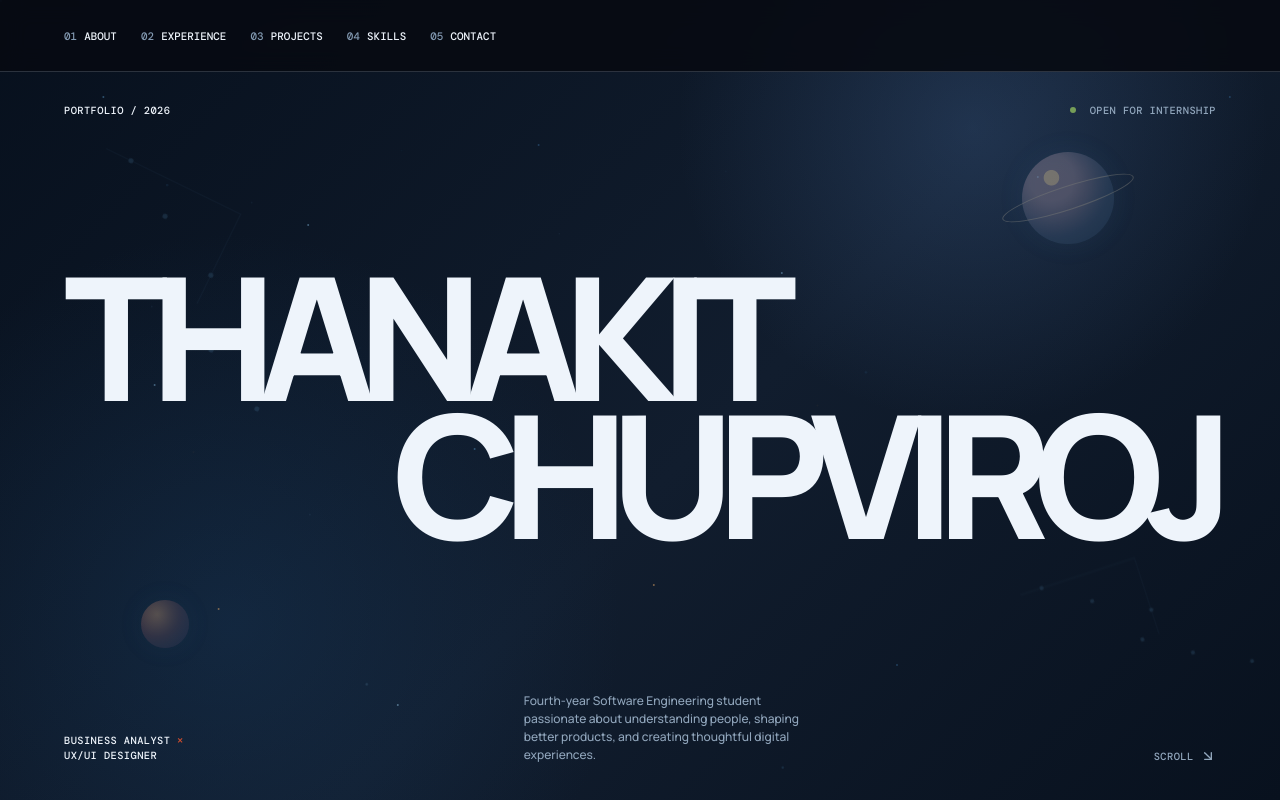
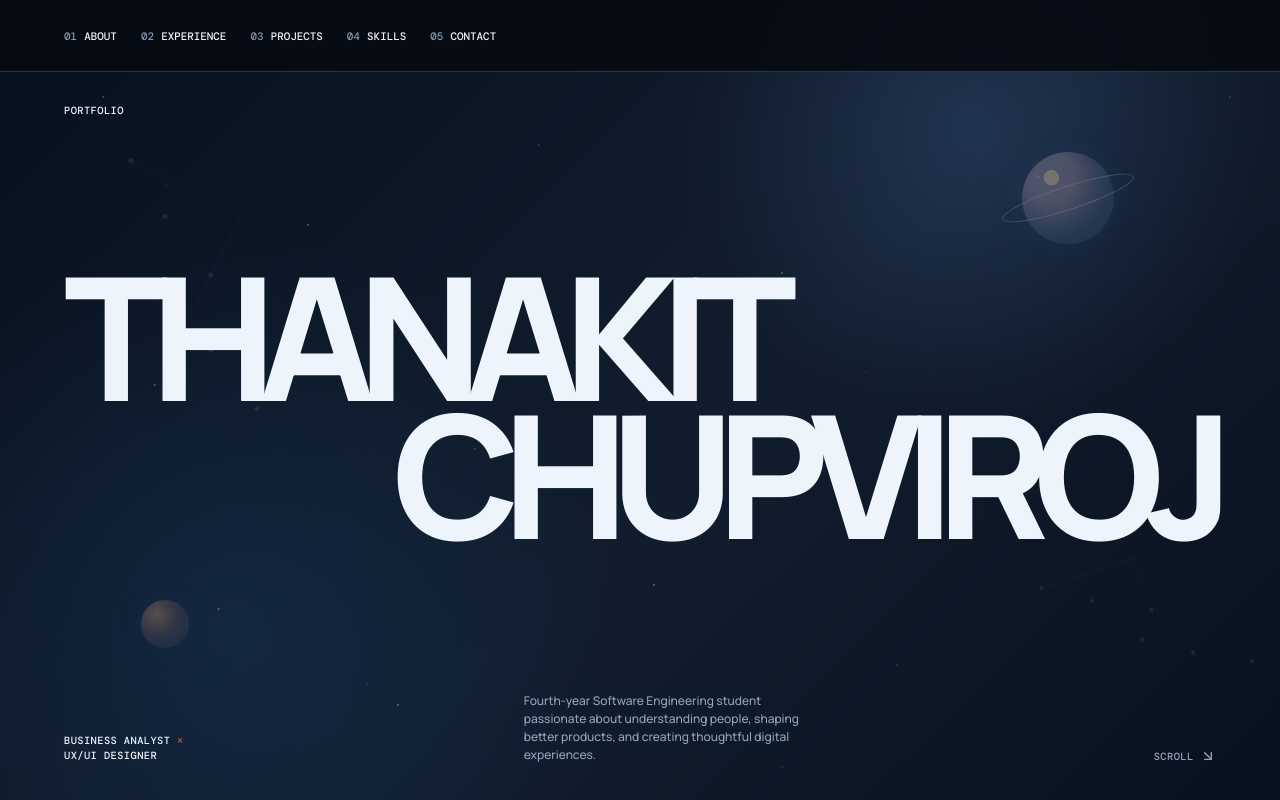
Before and after one commit to 6631503020/Thanakit-Portfolio, a React app: page / in a window 1280 px wide. Shown: the top 800 px of the page. Built offline with nearby package versions, Linux system fonts and the light colour scheme; the HTML template or start-up script is replaced by a standard one.

Commit message:
delete portfolio/2026 and  OPEN FOR INTERNSHIP

```diff
--- a/src/App.tsx
+++ b/src/App.tsx
@@ -43,13 +43,13 @@ function GalaxyBackground() {
 
 function App() {
   return <div id="top"><GalaxyBackground /><Navbar /><main>
-    <section className="hero page-grid"><div className="hero-kicker"><span>PORTFOLIO / 2026</span><span className="availability"><i /> OPEN FOR INTERNSHIP</span></div><div className="hero-heading"><motion.h1 initial="hidden" animate="visible" variants={{ hidden: {}, visible: { transition: { staggerChildren: 0.08 } } }}><motion.span variants={{ hidden: { y: 80, opacity: 0 }, visible: { y: 0, opacity: 1, transition: { duration: 0.8 } } }}>THANAKIT</motion.span><motion.span variants={{ hidden: { y: 80, opacity: 0 }, visible: { y: 0, opacity: 1, transition: { duration: 0.8 } } }}>CHUPVIROJ</motion.span></motion.h1></div><div className="hero-footer"><p>BUSINESS ANALYST <em>×</em><br />UX/UI DESIGNER</p><p className="hero-intro">Fourth-year Software Engineering student passionate about understanding people, shaping better products, and creating thoughtful digital experiences.</p><a className="scroll-cue" href="#about">SCROLL <ArrowDownRight size={16} /></a></div></section>
+    <section className="hero page-grid"><div className="hero-kicker"><span>PORTFOLIO</span></div><div className="hero-heading"><motion.h1 initial="hidden" animate="visible" variants={{ hidden: {}, visible: { transition: { staggerChildren: 0.08 } } }}><motion.span variants={{ hidden: { y: 80, opacity: 0 }, visible: { y: 0, opacity: 1, transition: { duration: 0.8 } } }}>THANAKIT</motion.span><motion.span variants={{ hidden: { y: 80, opacity: 0 }, visible: { y: 0, opacity: 1, transition: { duration: 0.8 } } }}>CHUPVIROJ</motion.span></motion.h1></div><div className="hero-footer"><p>BUSINESS ANALYST <em>×</em><br />UX/UI DESIGNER</p><p className="hero-intro">Fourth-year Software Engineering student passionate about understanding people, shaping better products, and creating thoughtful digital experiences.</p><a className="scroll-cue" href="#about">SCROLL <ArrowDownRight size={16} /></a></div></section>
     <section id="about" className="content-section page-grid"><SectionHeader number="01">About Me</SectionHeader><div className="about-layout"><Reveal direction="left"><h2>Understanding needs.<br /><i>Designing possibilities.</i></h2></Reveal><Reveal className="about-copy"><p>My Name is Thanakit Chupviroj. Fourth-year Software Engineering student aspiring to be an IT Business Analyst. Experienced in requirement gathering, analyzing market viability, and bridging the gap between technical teams and business stakeholders.</p><p>I enjoy turning complex needs into clear, intuitive, and functional digital experiences.</p><div className="tag-list"><span>Business Analysis</span><span>UX/UI Design</span><span>Web Design</span><span>React</span><span>TypeScript</span><span>Figma</span></div><a className="resume-button" href={resumePdf} download="Thanakit-Chupviroj-Resume.pdf" target="_blank" rel="noreferrer"><Download size={16} /> Download Resume <ArrowUpRight size={15} /></a></Reveal></div></section>
     <section id="experience" className="content-section page-grid"><SectionHeader number="02">Experience</SectionHeader><ExperienceTimeline /></section>
     <section id="projects" className="content-section projects-section page-grid"><SectionHeader number="03">Selected Projects</SectionHeader><div className="projects-list">{projects.map((project) => <Reveal key={project.number}><ProjectCard project={project} /></Reveal>)}</div></section>
     <section id="skills" className="content-section page-grid"><SectionHeader number="04">Skills</SectionHeader><Reveal className="skills-layout"><div className="skill-group"><span>ANALYSIS</span>{['Requirements Gathering', 'User Research', 'Problem Framing', 'User Flows', 'Documentation'].map((skill) => <strong key={skill}>{skill}</strong>)}</div><div className="skill-group"><span>DESIGN</span>{['Figma', 'UI Design', 'UX Design', 'Wireframing', 'Prototyping'].map((skill) => <strong key={skill}>{skill}</strong>)}</div><div className="skill-group"><span>FRONTEND</span>{['HTML', 'CSS', 'JavaScript', 'TypeScript', 'React', 'Bootstrap'].map((skill) => <strong key={skill}>{skill}</strong>)}</div><div className="abilities"><span>ADDITIONAL ABILITIES</span><p>Article Writing<br />Public Speaking<br />Presentation<br />Commercial Negotiation<br />Project Supervision</p></div></Reveal></section>
     <section id="contact" className="contact-section page-grid"><SectionHeader number="05">Contact</SectionHeader><Reveal className="contact-content"><h2>Let's build something<br /><i>meaningful.</i></h2><div className="contact-bottom"><div><span>THANAKIT CHUPVIROJ</span><a href="mailto:tnk.chupviroj@gmail.com">tnk.chupviroj@gmail.com <ArrowUpRight size={15} /></a></div><div className="contact-links"><a href="https://github.com/6631503020" target="_blank" rel="noreferrer">GitHub <ArrowUpRight size={15} /></a></div></div></Reveal></section>
-  </main><footer className="footer page-grid"><span>© 2026 THANAKIT CHUPVIROJ</span><span>BUSINESS ANALYSIS · UX/UI · FRONTEND</span><span>STATUS: OPEN FOR INTERNSHIP</span></footer></div>
+  </main><footer className="footer page-grid"><span>© 2026 THANAKIT CHUPVIROJ</span><span>BUSINESS ANALYSIS · UX/UI · FRONTEND</span></footer></div>
 }
 
 export default App
```
